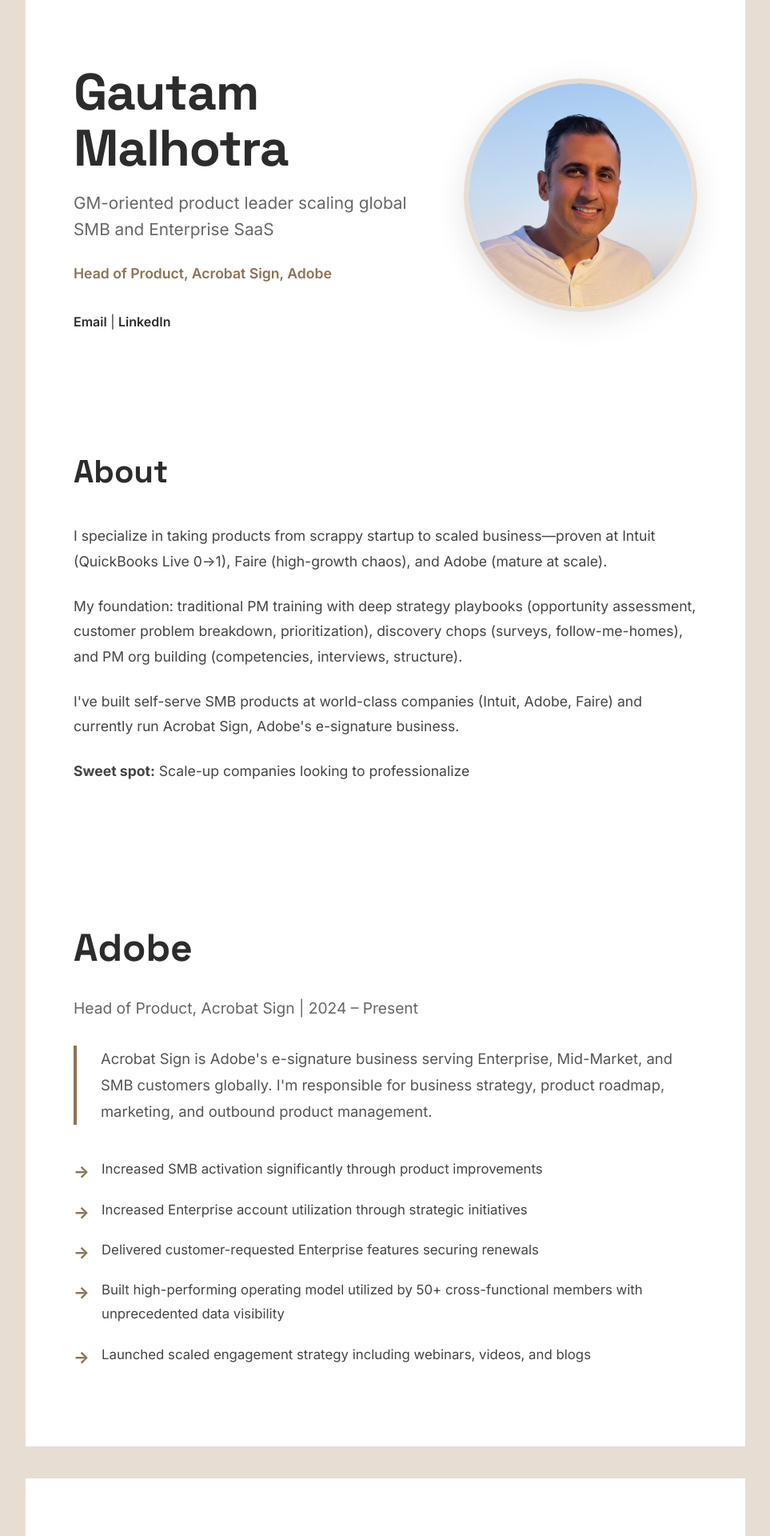
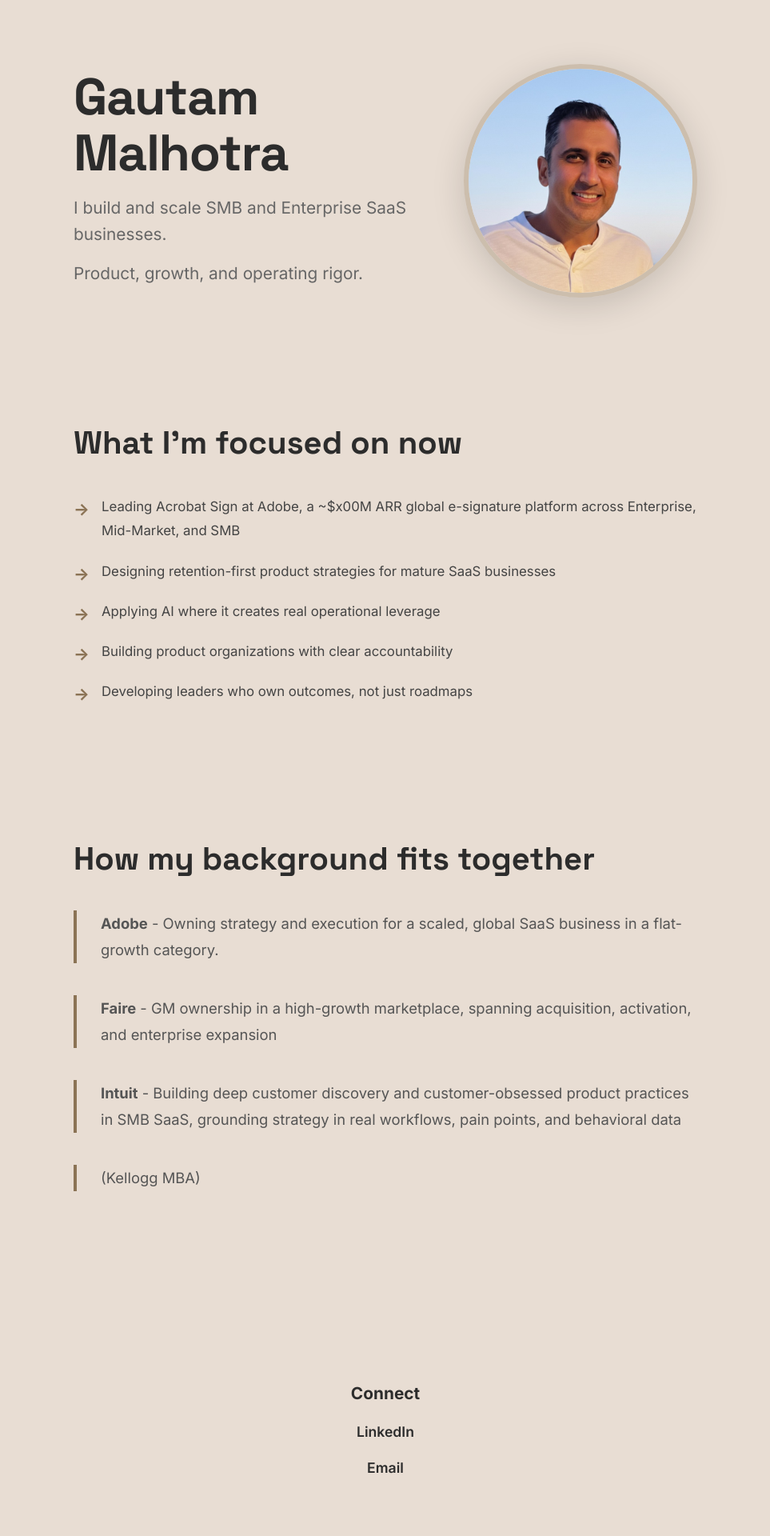
Before and after one commit to gmalhotra86/gautammalhotra.github.io, a Jekyll site: the page built from index.md, in a window 1280 px wide. Shown: the top 1920 px of the page at 80% size, without its empty margins (158-1121 px from the left). Built offline with Jekyll 4.4.1, drawn with Linux system fonts in a browser that asks for light colours; some of the changed text lies outside the part shown.

Commit message:
Remove white backgrounds, update copy to focus on current work

```diff
--- a/assets/css/custom.css
+++ b/assets/css/custom.css
@@ -19,7 +19,7 @@ body {
 
 /* Hero Section */
 .hero {
-  background: var(--white);
+  background: transparent;
   padding: 80px 60px;
   display: flex;
   align-items: center;
@@ -80,13 +80,13 @@ body {
   height: 280px;
   border-radius: 50%;
   object-fit: cover;
-  border: 6px solid var(--tan-bg);
-  box-shadow: 0 10px 40px rgba(0,0,0,0.1);
+  border: 6px solid rgba(139,115,85,0.3);
+  box-shadow: 0 10px 40px rgba(0,0,0,0.15);
 }
 
 /* About Section */
 .about-section {
-  background: var(--white);
+  background: transparent;
   padding: 60px;
   margin-bottom: 0;
 }
@@ -116,7 +116,7 @@ h2 {
 
 /* Experience Sections */
 .experience-section {
-  background: var(--white);
+  background: transparent;
   padding: 80px 60px;
   margin-bottom: 40px;
 }
@@ -170,7 +170,7 @@ h2 {
 
 /* Footer */
 .footer {
-  background: var(--white);
+  background: transparent;
   padding: 60px;
   text-align: center;
 }
--- a/index.md
+++ b/index.md
@@ -5,12 +5,8 @@ layout: default
 <div class="hero">
   <div class="hero-content">
     <h1>Gautam Malhotra</h1>
-    <p class="tagline">GM-oriented product leader scaling global SMB and Enterprise SaaS</p>
-    <p class="current-role">Head of Product, Acrobat Sign, Adobe</p>
-    <div class="contact-links">
-      <a href="mailto:gmalhotra86@gmail.com">Email</a> |
-      <a href="https://linkedin.com/in/gautam-malhotra" target="_blank">LinkedIn</a>
-    </div>
+    <p class="tagline">I build and scale SMB and Enterprise SaaS businesses.</p>
+    <p class="tagline">Product, growth, and operating rigor.</p>
   </div>
   <div class="hero-image">
     <img src="assets/images/headshot.jpg" alt="Gautam Malhotra" class="headshot">
@@ -18,81 +14,30 @@ layout: default
 </div>
 
 <div class="about-section">
-  <h2>About</h2>
-  <p>I specialize in taking products from scrappy startup to scaled business—proven at Intuit (QuickBooks Live 0→1), Faire (high-growth chaos), and Adobe (mature at scale).</p>
-
-  <p>My foundation: traditional PM training with deep strategy playbooks (opportunity assessment, customer problem breakdown, prioritization), discovery chops (surveys, follow-me-homes), and PM org building (competencies, interviews, structure).</p>
-
-  <p>I've built self-serve SMB products at world-class companies (Intuit, Adobe, Faire) and currently run Acrobat Sign, Adobe's e-signature business.</p>
-
-  <p><strong>Sweet spot:</strong> Scale-up companies looking to professionalize</p>
-</div>
-
-<div class="experience-section">
-  <h3 class="company-name">Adobe</h3>
-  <p class="role-date">Head of Product, Acrobat Sign | 2024 – Present</p>
-
-  <p class="company-intro">Acrobat Sign is Adobe's e-signature business serving Enterprise, Mid-Market, and SMB customers globally. I'm responsible for business strategy, product roadmap, marketing, and outbound product management.</p>
-
+  <h2>What I'm focused on now</h2>
   <ul class="highlights">
-    <li>Increased SMB activation significantly through product improvements</li>
-    <li>Increased Enterprise account utilization through strategic initiatives</li>
-    <li>Delivered customer-requested Enterprise features securing renewals</li>
-    <li>Built high-performing operating model utilized by 50+ cross-functional members with unprecedented data visibility</li>
-    <li>Launched scaled engagement strategy including webinars, videos, and blogs</li>
+    <li>Leading Acrobat Sign at Adobe, a ~$x00M ARR global e-signature platform across Enterprise, Mid-Market, and SMB</li>
+    <li>Designing retention-first product strategies for mature SaaS businesses</li>
+    <li>Applying AI where it creates real operational leverage</li>
+    <li>Building product organizations with clear accountability</li>
+    <li>Developing leaders who own outcomes, not just roadmaps</li>
   </ul>
 </div>
 
 <div class="experience-section">
-  <h3 class="company-name">Faire</h3>
-  <p class="role-date">Group Product Manager, Enterprise | 2022 – 2023</p>
+  <h2>How my background fits together</h2>
 
-  <p class="company-intro">Faire is a high-growth, pre-IPO online wholesale marketplace ($12B valuation) connecting 700K+ SMB retailers with 100K+ SMB brands, backed by Sequoia & Y-Combinator.</p>
+  <p class="company-intro"><strong>Adobe</strong> - Owning strategy and execution for a scaled, global SaaS business in a flat-growth category.</p>
 
-  <ul class="highlights">
-    <li>Led Enterprise segment driving significant portion of annual GMV</li>
-    <li>Grew GMV and activated brands through multi-quarter roadmap execution</li>
-    <li>Launched merchandising tool through 8 A/B experiments</li>
-    <li>Developed Group Operating System, a company-wide reporting cadence used by all 33 product pods</li>
-  </ul>
-</div>
+  <p class="company-intro"><strong>Faire</strong> - GM ownership in a high-growth marketplace, spanning acquisition, activation, and enterprise expansion</p>
 
-<div class="experience-section">
-  <h3 class="company-name">Intuit</h3>
-  <p class="role-date">Group Product Manager, QuickBooks Live | 2020 – 2022</p>
+  <p class="company-intro"><strong>Intuit</strong> - Building deep customer discovery and customer-obsessed product practices in SMB SaaS, grounding strategy in real workflows, pain points, and behavioral data</p>
 
-  <p class="company-intro">QuickBooks Live is a startup within Intuit tackling the $10BN+ assisted bookkeeping market, connecting SMBs with Intuit bookkeepers for monthly bookkeeping.</p>
-
-  <ul class="highlights">
-    <li>Led bookkeeper product (5 PMs) delivering subscriber growth</li>
-    <li>Increased on-time document collection by prioritizing 14 automation improvements</li>
-    <li>Launched new service reducing initial cleanup time for 90% of SMBs</li>
-    <li>Previously led SMB product (4 PMs): top of funnel, core/mobile, collaboration, business insights</li>
-  </ul>
-
-  <p class="role-date" style="margin-top: 40px">Senior Product Manager, QuickBooks Online | 2018 – 2020</p>
-  <ul class="highlights">
-    <li>Transformed 400K+ member partner program to points-based system with gamified experience</li>
-    <li>Awarded "Outstanding game changer" performance rating (top 5% of all PMs: 12 out of 200)</li>
-    <li>Led large accounting firm group (2 PMs); redesigned homepage dashboard for 500K+ MAU</li>
-  </ul>
-
-  <p class="role-date" style="margin-top: 40px">Senior Marketing Manager, QuickBooks Growth | 2016 – 2018</p>
-  <ul class="highlights">
-    <li>Acquired QuickBooks Online US subscribers (50% of accountant channel)</li>
-    <li>Activated incremental global subscriptions through A/B tests</li>
-    <li>Led GTM for 200+ education events resulting in 40% increase in YoY certifications</li>
-  </ul>
+  <p class="company-intro">(Kellogg MBA)</p>
 </div>
 
 <div class="footer">
-  <p><strong>Open to advisory opportunities</strong></p>
-  <p>Email: <a href="mailto:gmalhotra86@gmail.com">gmalhotra86@gmail.com</a> |
-  LinkedIn: <a href="https://linkedin.com/in/gautam-malhotra" target="_blank">gautam-malhotra</a></p>
-  <p style="margin-top: 30px; font-size: 0.9rem; color: #999;">
-    <strong>Education:</strong> MBA, Kellogg School of Management, Northwestern University | BA Honors, University of Virginia
-  </p>
-  <p style="font-size: 0.9rem; color: #999; margin-top: 10px;">
-    Previously: Accenture Strategy, Bank of America Merrill Lynch
-  </p>
+  <p><strong>Connect</strong></p>
+  <p><a href="https://linkedin.com/in/gautam-malhotra" target="_blank">LinkedIn</a></p>
+  <p><a href="mailto:gmalhotra86@gmail.com">Email</a></p>
 </div>
```
